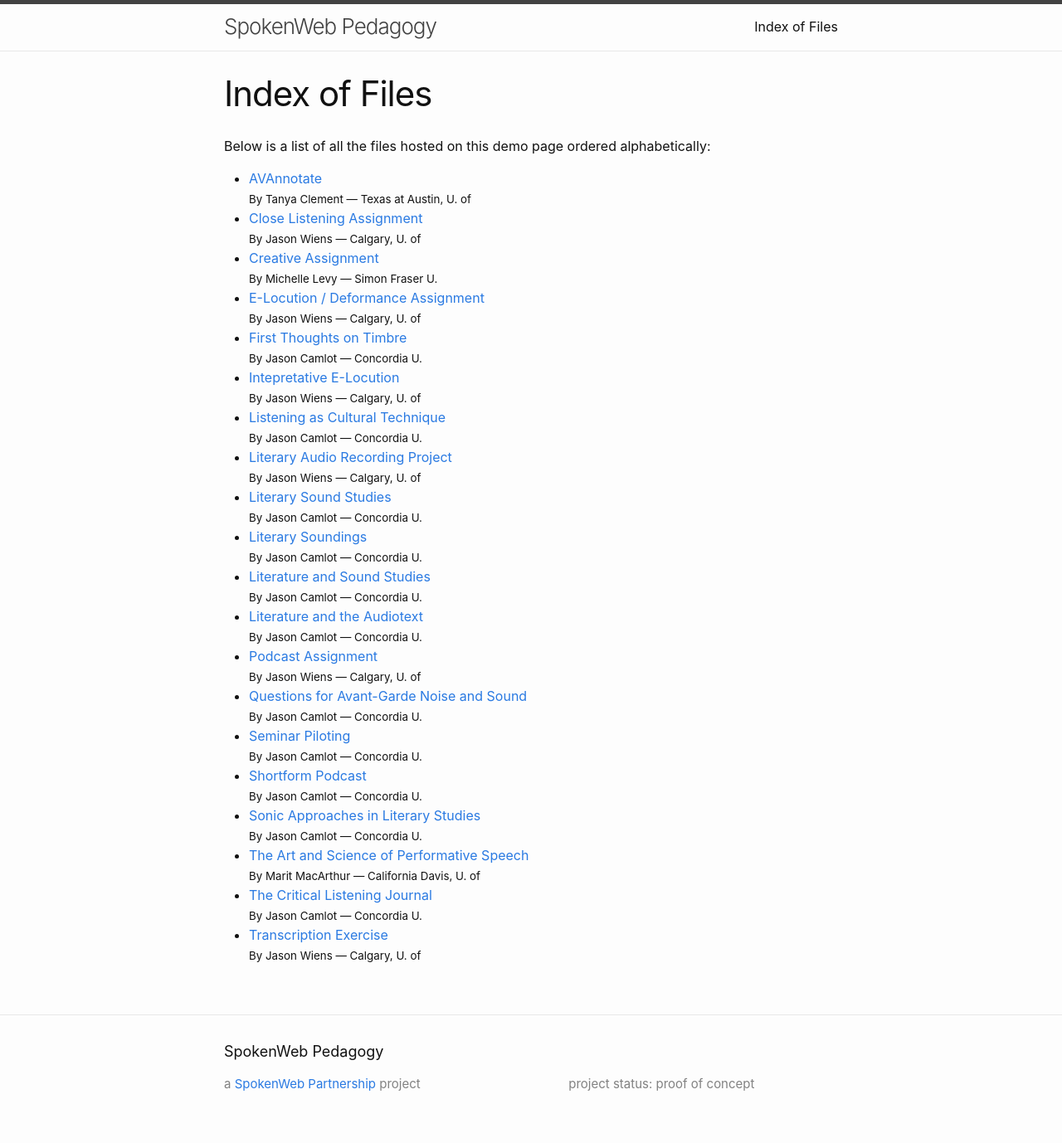
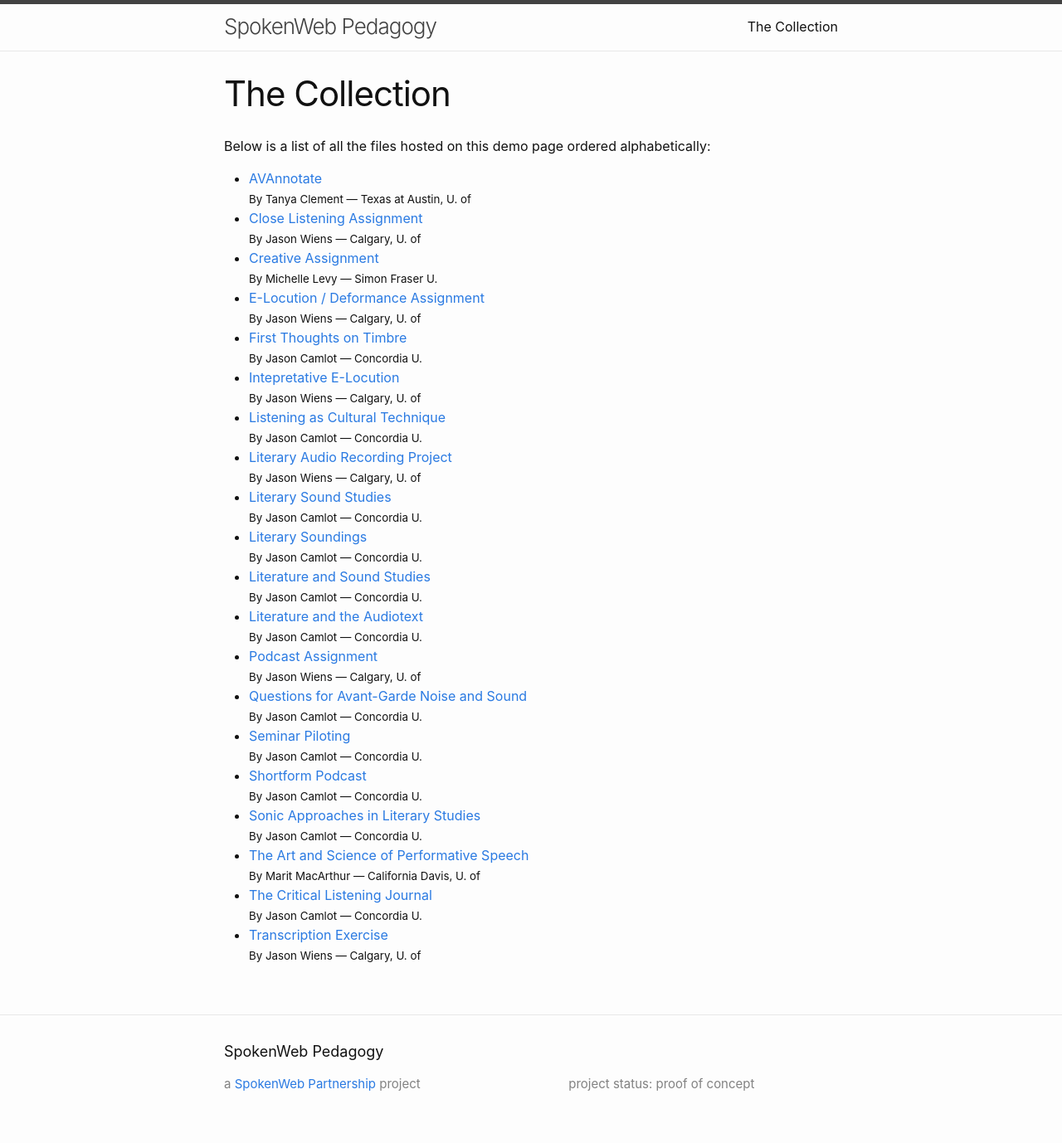
Before and after one commit to jentery/SWDemo, a Jekyll site: the page built from list_of_documents.markdown, in a window 1280 px wide. Shown: the whole page at 83% size. Built offline with Jekyll 4.4.1, drawn with Linux system fonts in a browser that asks for light colours.

Commit message:
Update list_of_documents.markdown

```diff
--- a/list_of_documents.markdown
+++ b/list_of_documents.markdown
@@ -1,6 +1,6 @@
 ---
 layout: page
-title: Index of Files
+title: The Collection
 permalink: /mdfiles/
 ---
 
```
